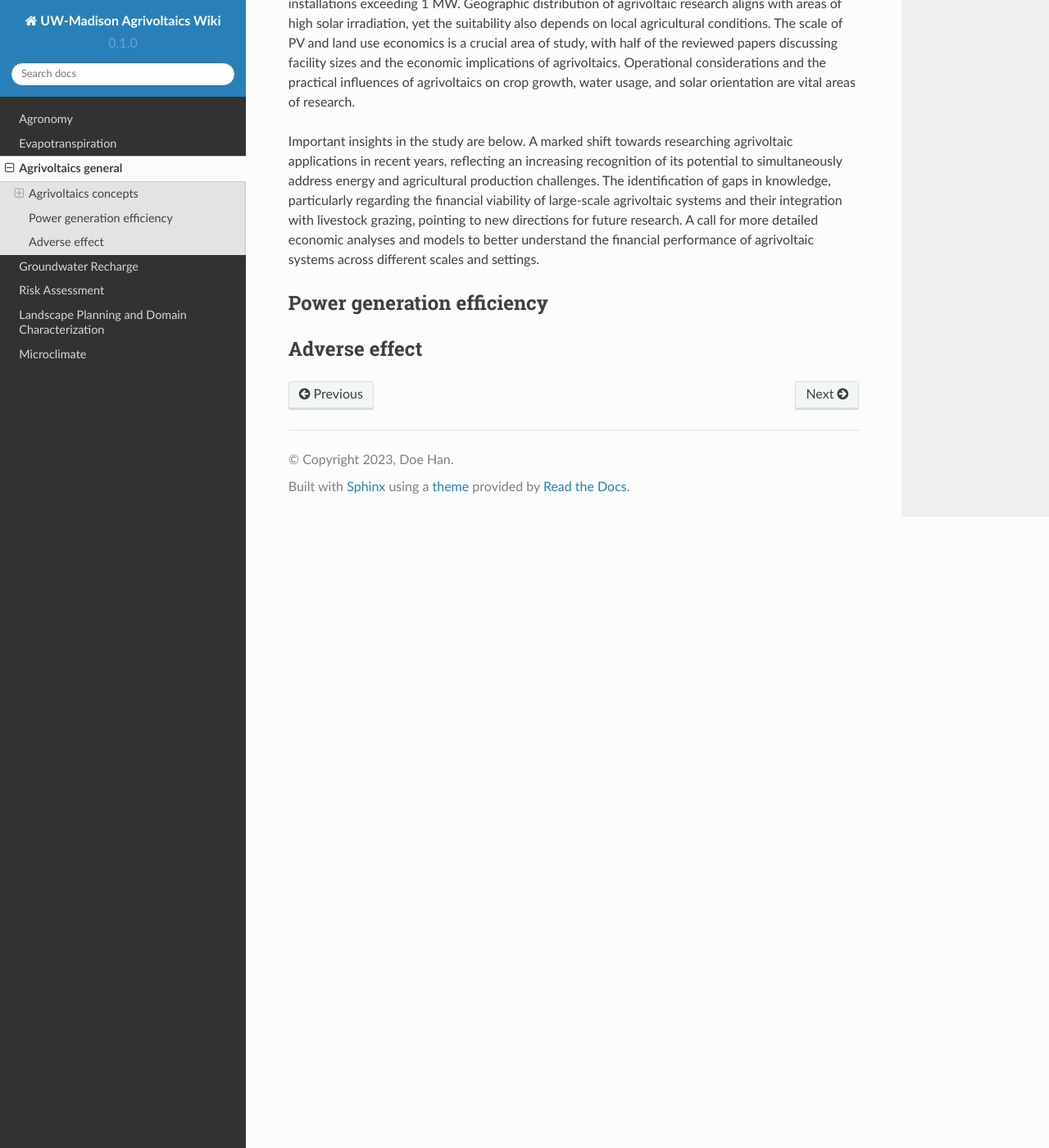
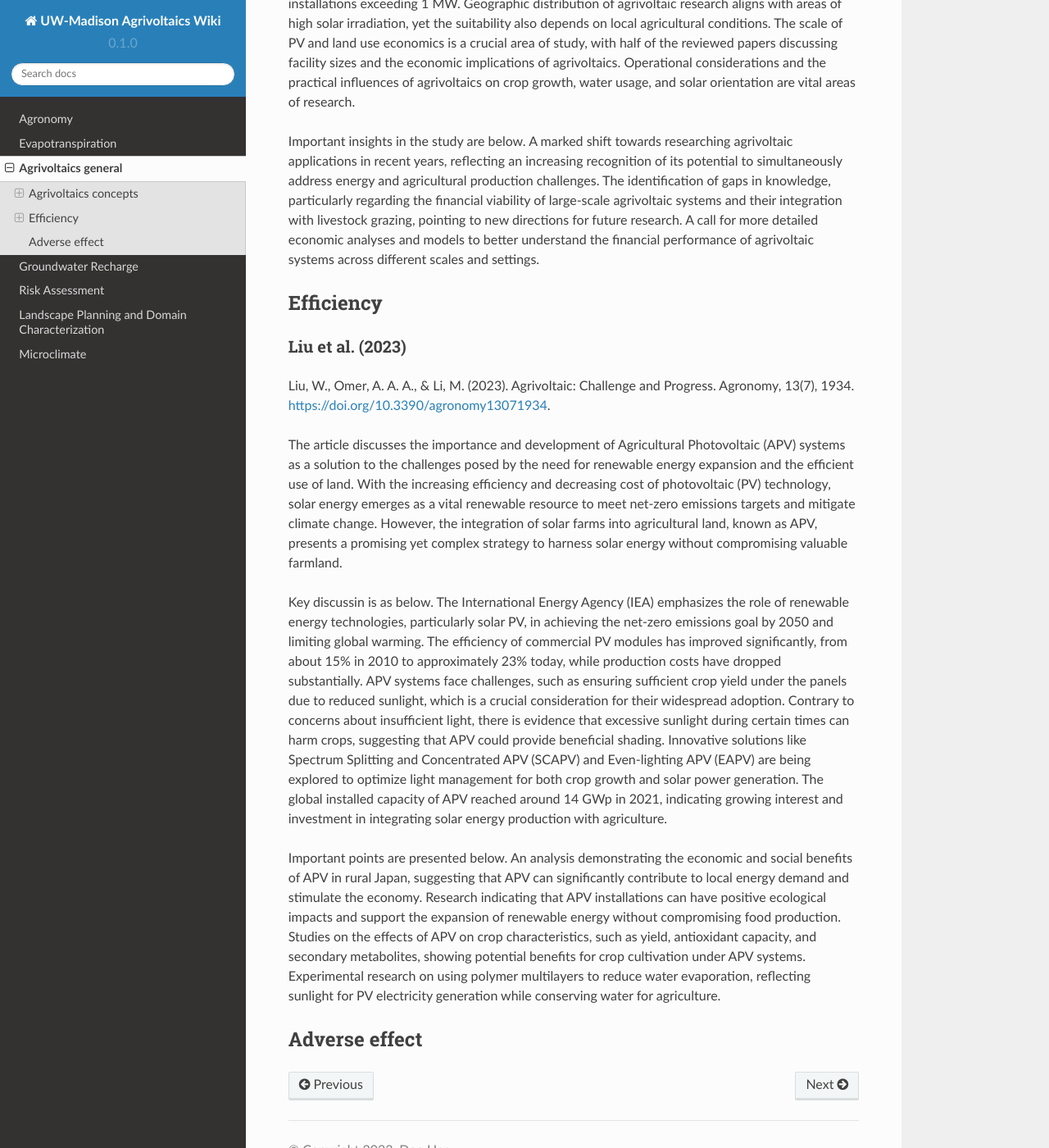
Before and after one commit to hanhydro/wiki, a Sphinx documentation site: the page built from docs/source/general.rst, in a window 1280 px wide and 1400 px high, scrolled down 2077 px. Shown: the whole window at 82% size. Built offline with Sphinx 7.4.7 and the Read the Docs theme 2.0.0, drawn with Linux system fonts in a browser that asks for light colours; pages that are not in the unit, such as notebooks, are missing from menus.

Commit message:
Update general.rst

```diff
--- a/docs/source/general.rst
+++ b/docs/source/general.rst
@@ -35,8 +35,17 @@ From the study, major points are indicated. A substantial increase in publicatio
 
 Important insights in the study are below. A marked shift towards researching agrivoltaic applications in recent years, reflecting an increasing recognition of its potential to simultaneously address energy and agricultural production challenges. The identification of gaps in knowledge, particularly regarding the financial viability of large-scale agrivoltaic systems and their integration with livestock grazing, pointing to new directions for future research. A call for more detailed economic analyses and models to better understand the financial performance of agrivoltaic systems across different scales and settings.
 
-Power generation efficiency
+Efficiency
 ---------------------------
+Liu et al. (2023)
++++++++++++++++++++++++++++
+Liu, W., Omer, A. A. A., & Li, M. (2023). Agrivoltaic: Challenge and Progress. Agronomy, 13(7), 1934. https://doi.org/10.3390/agronomy13071934.
+
+The article discusses the importance and development of Agricultural Photovoltaic (APV) systems as a solution to the challenges posed by the need for renewable energy expansion and the efficient use of land. With the increasing efficiency and decreasing cost of photovoltaic (PV) technology, solar energy emerges as a vital renewable resource to meet net-zero emissions targets and mitigate climate change. However, the integration of solar farms into agricultural land, known as APV, presents a promising yet complex strategy to harness solar energy without compromising valuable farmland.
+
+Key discussin is as below. The International Energy Agency (IEA) emphasizes the role of renewable energy technologies, particularly solar PV, in achieving the net-zero emissions goal by 2050 and limiting global warming. The efficiency of commercial PV modules has improved significantly, from about 15% in 2010 to approximately 23% today, while production costs have dropped substantially. APV systems face challenges, such as ensuring sufficient crop yield under the panels due to reduced sunlight, which is a crucial consideration for their widespread adoption. Contrary to concerns about insufficient light, there is evidence that excessive sunlight during certain times can harm crops, suggesting that APV could provide beneficial shading. Innovative solutions like Spectrum Splitting and Concentrated APV (SCAPV) and Even-lighting APV (EAPV) are being explored to optimize light management for both crop growth and solar power generation. The global installed capacity of APV reached around 14 GWp in 2021, indicating growing interest and investment in integrating solar energy production with agriculture.
+
+Important points are presented below. An analysis demonstrating the economic and social benefits of APV in rural Japan, suggesting that APV can significantly contribute to local energy demand and stimulate the economy. Research indicating that APV installations can have positive ecological impacts and support the expansion of renewable energy without compromising food production. Studies on the effects of APV on crop characteristics, such as yield, antioxidant capacity, and secondary metabolites, showing potential benefits for crop cultivation under APV systems. Experimental research on using polymer multilayers to reduce water evaporation, reflecting sunlight for PV electricity generation while conserving water for agriculture.
 
 
 Adverse effect
```
